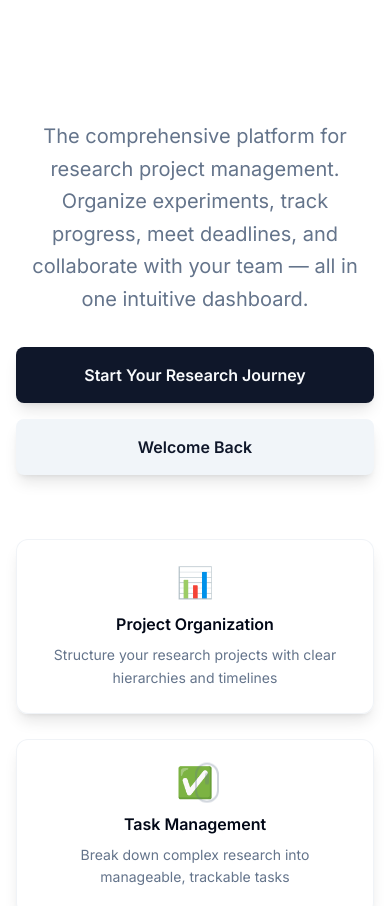
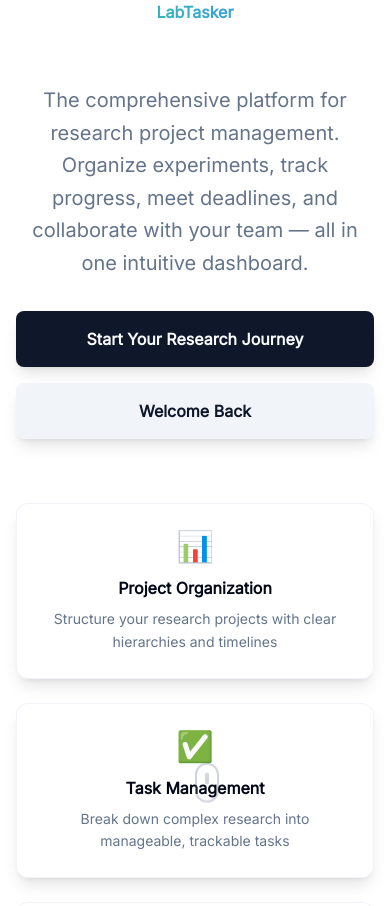
Before and after one commit to BulutHamali/labtasker-frontend, a React (Vite) app: page / in a window 390 px wide. Shown: the top 906 px of the page. Built offline with nearby package versions, Linux system fonts and the light colour scheme.

Commit message:
updated frontend landingpage.tsx

```diff
--- a/package.json
+++ b/package.json
@@ -10,6 +10,7 @@
     "preview": "vite preview"
   },
   "dependencies": {
+    "@fontsource/inter": "^5.2.6",
     "@hello-pangea/dnd": "^18.0.1",
     "@radix-ui/react-tooltip": "^1.2.7",
     "@tanstack/react-query": "^5.83.0",
--- a/src/index.css
+++ b/src/index.css
@@ -63,6 +63,6 @@
     @apply border-border;
   }
   body {
-    @apply bg-background text-foreground;
+    @apply font-sans bg-background text-foreground;
   }
 }
--- a/src/main.tsx
+++ b/src/main.tsx
@@ -4,7 +4,7 @@ import { BrowserRouter } from "react-router-dom";
 import "./index.css";
 import App from "./App";
 import { AuthProvider } from "./context/AuthContext";
-import '@fontsource/inter/variable.css';
+import '@fontsource/inter/index.css';
 
 
 createRoot(document.getElementById("root")!).render(
--- a/src/pages/LandingPage.tsx
+++ b/src/pages/LandingPage.tsx
@@ -46,7 +46,7 @@ export default function LandingPage() {
         <div className="max-w-4xl mx-auto">
           {/* Logo/Title */}
           <div className="animate-fade-in-up">
-            <h1 className="text-6xl md:text-7xl font-bold mb-6 bg-gradient-hero bg-clip-text text-transparent animate-pulse-slow">
+            <h1 className="ext-6xl md:text-7xl font-bold mb-6 bg-gradient-to-r from-emerald-400 to-blue-500 bg-clip-text text-transparent">
               LabTasker
             </h1>
             <div className="w-24 h-1 bg-gradient-hero mx-auto mb-8 rounded-full"></div>
--- a/tailwind.config.js
+++ b/tailwind.config.js
@@ -22,6 +22,9 @@ module.exports = {
         backgroundImage: {
           "gradient-subtle": "linear-gradient(to bottom, #f9fafb, #ffffff)",
           "gradient-hero": "linear-gradient(to right, #14b8a6, #3b82f6)",
+        },
+        animation: {
+          "pulse-slow": "pulse 3s ease-in-out infinite",
         },
         popover: {
           DEFAULT: "hsl(var(--popover))",
```
Also changed, not shown: 1 other file (tests, documents, lock files or other folders).
